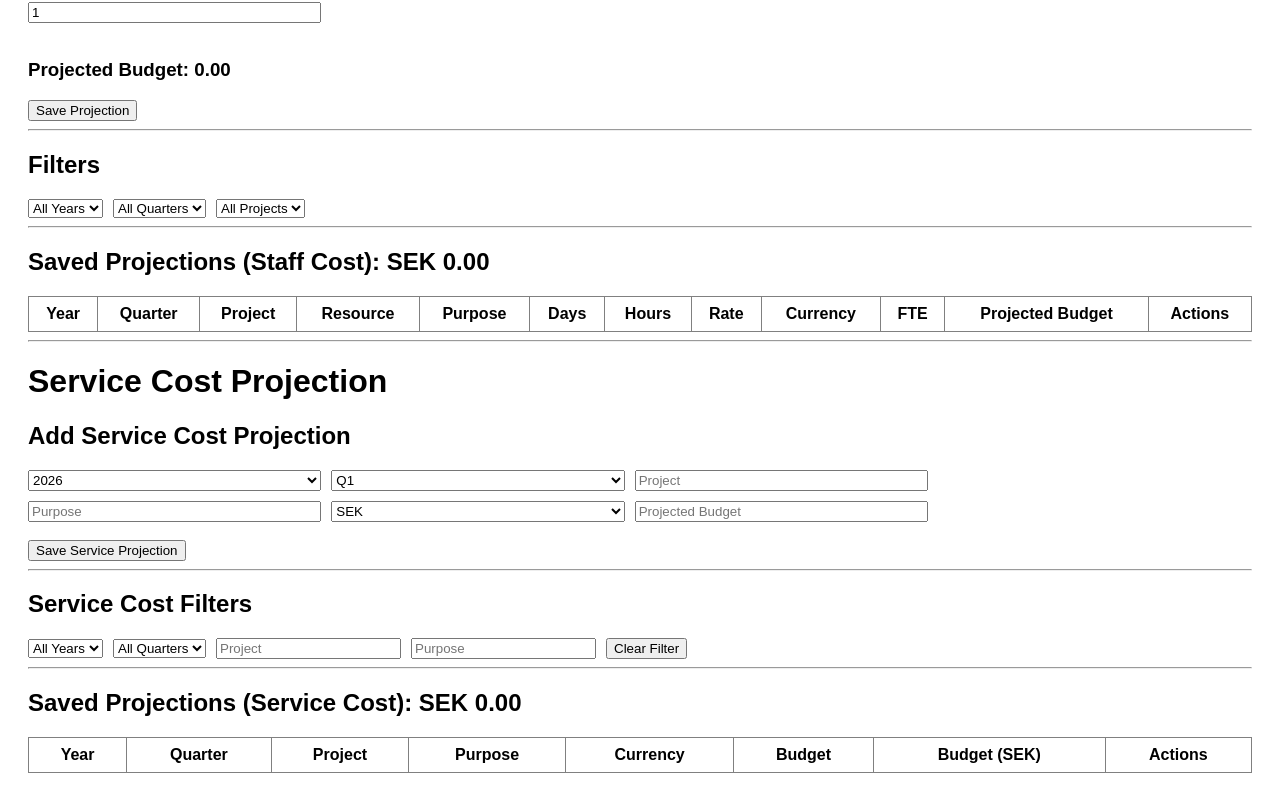
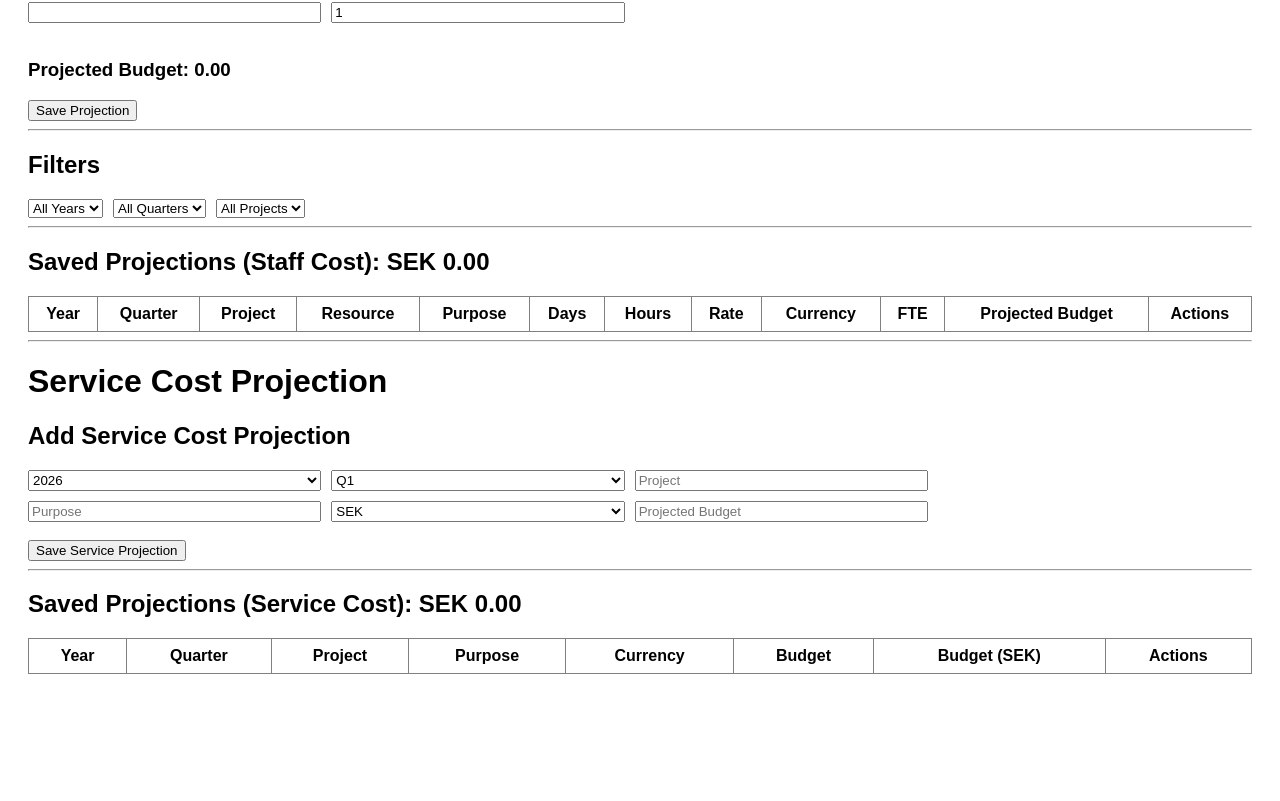
Before and after one commit to pinaki-GH/budget-tracker, a Next.js app: page /projections in a window 1280 px wide. Shown: the part 310-1111 px from the top of the page. After the commit the page ends 1012 px from the top, so only its background shows below. Built offline with nearby package versions, Linux system fonts and the light colour scheme.

Commit message:
Update page.js

```diff
--- a/app/projections/page.js
+++ b/app/projections/page.js
@@ -102,10 +102,10 @@ export default function ProjectionsPage() {
   const [filterProject, setFilterProject] = useState('All Projects')
   const [filterPurpose, setFilterPurpose] = useState('')
 
-  const [serviceFilterYear, setServiceFilterYear] = useState('')
-  const [serviceFilterQuarter, setServiceFilterQuarter] = useState('')
-  const [serviceFilterProject, setServiceFilterProject] = useState('')
-  const [serviceFilterPurpose, setServiceFilterPurpose] = useState('')
+  // const [serviceFilterYear, setServiceFilterYear] = useState('')
+  // const [serviceFilterQuarter, setServiceFilterQuarter] = useState('')
+  // const [serviceFilterProject, setServiceFilterProject] = useState('')
+  // const [serviceFilterPurpose, setServiceFilterPurpose] = useState('')
 
   useEffect(() => {
     loadData()
@@ -397,35 +397,32 @@ function convertToSEK(
 
       return (
 
-        (!serviceFilterYear ||
-          item.year ===
-          serviceFilterYear)
+        (!filterYear ||
+          item.year === filterYear)
 
         &&
 
-        (!serviceFilterQuarter ||
-          item.quarter ===
-          serviceFilterQuarter)
+        (!filterQuarter ||
+          item.quarter === filterQuarter)
 
         &&
 
-        (!serviceFilterProject ||
+        (
+          filterProject ===
+            'All Projects' ||
 
-          item.project
-            .toLowerCase()
-            .includes(
-              serviceFilterProject
-                .toLowerCase()
-            ))
+          item.project ===
+            filterProject
+        )
 
         &&
 
-        (!serviceFilterPurpose ||
+        (!filterPurpose ||
 
           item.purpose
             .toLowerCase()
             .includes(
-              serviceFilterPurpose
+              filterPurpose
                 .toLowerCase()
             ))
       )
@@ -583,6 +580,19 @@ function convertToSEK(
             )
           }
         />
+
+        <input
+  placeholder="Purpose"
+  value={filterPurpose}
+  onChange={(e) =>
+    setFilterPurpose(
+      e.target.value
+    )
+  }
+  style={{
+    marginLeft: 10
+  }}
+/>
 
         <select
   value={resource}
@@ -752,6 +762,7 @@ function convertToSEK(
       </select>
 
       <hr />
+
 
       <h2>
   Saved Projections (Staff Cost):
@@ -992,92 +1003,6 @@ function convertToSEK(
   <hr />
 
 <h2>
-  Service Cost Filters
-</h2>
-
-<select
-  value={serviceFilterYear}
-  onChange={(e) =>
-    setServiceFilterYear(
-      e.target.value
-    )
-  }
->
-  <option value="">
-    All Years
-  </option>
-
-  <option>2025</option>
-  <option>2026</option>
-  <option>2027</option>
-</select>
-
-<select
-  value={serviceFilterQuarter}
-  onChange={(e) =>
-    setServiceFilterQuarter(
-      e.target.value
-    )
-  }
-  style={{
-    marginLeft: 10
-  }}
->
-  <option value="">
-    All Quarters
-  </option>
-
-  <option>Q1</option>
-  <option>Q2</option>
-  <option>Q3</option>
-  <option>Q4</option>
-</select>
-
-<input
-  placeholder="Project"
-  value={serviceFilterProject}
-  onChange={(e) =>
-    setServiceFilterProject(
-      e.target.value
-    )
-  }
-  style={{
-    marginLeft: 10
-  }}
-/>
-
-<input
-  placeholder="Purpose"
-  value={serviceFilterPurpose}
-  onChange={(e) =>
-    setServiceFilterPurpose(
-      e.target.value
-    )
-  }
-  style={{
-    marginLeft: 10
-  }}
-/>
-
-<button
-  onClick={() => {
-
-    setServiceFilterYear('')
-    setServiceFilterQuarter('')
-    setServiceFilterProject('')
-    setServiceFilterPurpose('')
-
-  }}
-  style={{
-    marginLeft: 10
-  }}
->
-  Clear Filter
-</button>
-
-    <hr />
-
-<h2>
   Saved Projections (Service Cost):
   {' '}
   SEK
```
